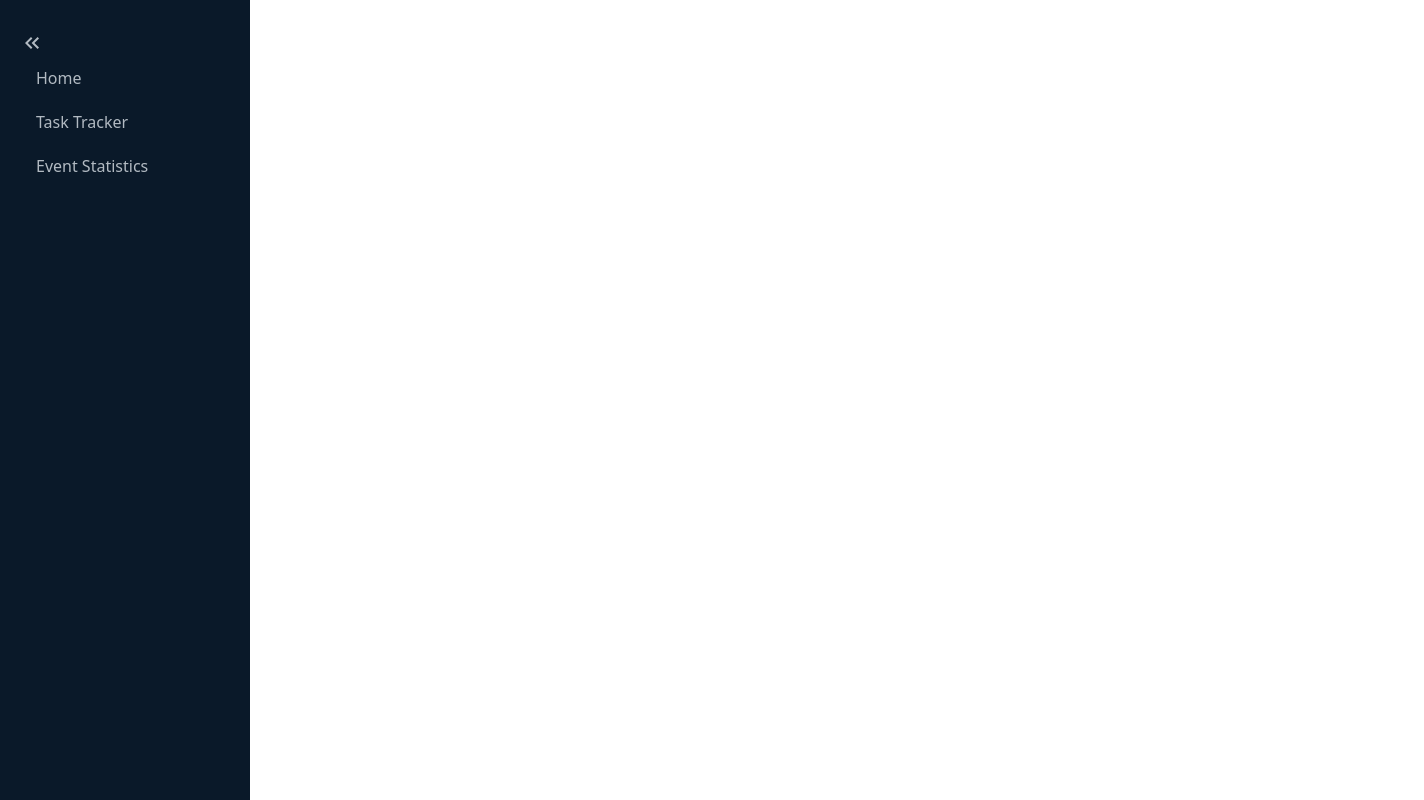
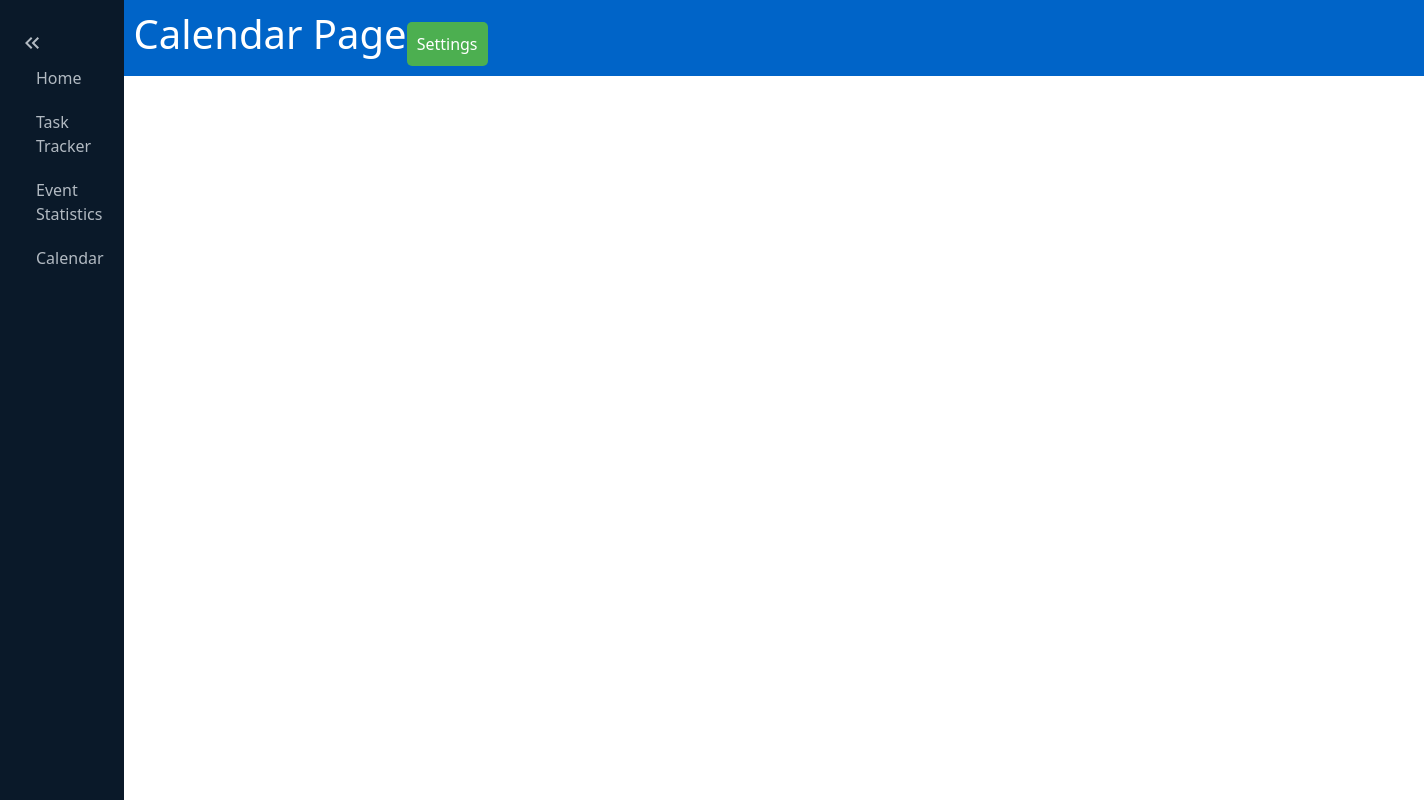
Before and after one commit to styo2289/InHere, a React (Vite) app in the folder InHere/: page /calendar in a window 1280 px wide. Shown: the whole page, 1424 px wide, since content can reach past the window. Built offline with nearby package versions, Linux system fonts and the light colour scheme.

Commit message:
Pushing WIP Header + Settings component

```diff
--- a/InHere/src/App.jsx
+++ b/InHere/src/App.jsx
@@ -9,6 +9,7 @@ import SideNavBar from "./components/SideNavBar.jsx";
 import HomePage from "./pages/HomePage.jsx";
 import TaskTrackerPage from "./pages/TaskTrackerPage.jsx";
 import EventStatsPage from "./pages/EventStatsPage.jsx";
+import CalendarPage from "./pages/CalendarPage.jsx";
 
 function App() {
     return (
@@ -19,6 +20,7 @@ function App() {
                     <Route path="/" element={ <HomePage/> }/>
                     <Route path="/taskTracker" element={ <TaskTrackerPage/> }/>
                     <Route path="/eventStats" element={ <EventStatsPage/> }/>
+                    <Route path="/calendar" element={ <CalendarPage/> }/>
                 </Routes>
             </main>
         </div>
--- a/InHere/src/components/NavData.jsx
+++ b/InHere/src/components/NavData.jsx
@@ -13,5 +13,10 @@ export const navData = [
         id: 2,
         text: "Event Statistics",
         link: "eventStats"
+    },
+    {
+        id: 3,
+        text: "Calendar",
+        link: "calendar"
     }
 ]
--- /dev/null
+++ b/InHere/src/components/PageHeader.jsx
@@ -0,0 +1,22 @@
+import styles from "./PageHeader.module.css"
+import React, { useState } from 'react';
+import Sidebar from './Sidebar.jsx';
+import './PageHeader.module.css';
+
+const Header = () => {
+    const [isSidebarOpen, setIsSidebarOpen] = useState(false);
+
+    const toggleSidebar = () => {
+        setIsSidebarOpen(!isSidebarOpen);
+    };
+
+    return (
+        <div className={styles.header}>
+            <h1>Calendar Page</h1>
+            <button className={styles.button} onClick={toggleSidebar}>Settings</button>
+            {isSidebarOpen && <Sidebar />}
+        </div>
+    )
+}
+
+export default Header;
--- /dev/null
+++ b/InHere/src/components/PageHeader.module.css
@@ -0,0 +1,56 @@
+/* styles.css or App.css */
+body {
+    margin: 0;
+    padding: 0;
+    font-family: 'Arial', sans-serif;
+}
+
+.header {
+    background-color: rgb(0,100,200); /*#333;*/
+    color: white;
+    padding: 10px;
+    margin: -10px;
+    position: sticky;
+    top: 0;
+    left: 0;
+    width: 1300px;
+    display: flex;
+    justify-content: flex-start; /* space-between; */
+    align-items: center;
+}
+
+.button {
+    background-color: #4caf50;
+    color: white;
+    padding: 10px;
+    right: 20px;
+    border: none;
+    border-radius: 5px;
+    cursor: pointer;
+    align-self: flex-end;
+}
+
+.sidebar {
+    width: 400px;
+    height: 100vh;
+    background-color: rgb(0,60,200);
+    color: white;
+    position: fixed;
+    top: 0;
+    left: 1300px;
+    transition: left 0.3s ease;
+}
+
+.sidebar ul {
+    list-style: none;
+    padding: 0;
+}
+
+.sidebar li {
+    padding: 15px;
+    cursor: pointer;
+}
+
+.sidebar li:hover {
+    background-color: #555;
+}
--- /dev/null
+++ b/InHere/src/components/Sidebar.jsx
@@ -0,0 +1,17 @@
+import styles from "./PageHeader.module.css"
+import './PageHeader.module.css';
+
+const Sidebar = () => {
+    return (
+        <div className={styles.sidebar}>
+            <u1>
+                <li>Option 1</li>
+                <li>Option 2</li>
+                <li>Option 3</li>
+                {}
+            </u1>
+        </div>
+    );
+};
+
+export default Sidebar;
--- /dev/null
+++ b/InHere/src/pages/CalendarPage.jsx
@@ -0,0 +1,11 @@
+import Header from "../components/PageHeader.jsx";
+
+function CalendarPage () {
+    return (
+        <div>
+            <Header />
+        </div>
+    )
+}
+
+export default CalendarPage;
```
